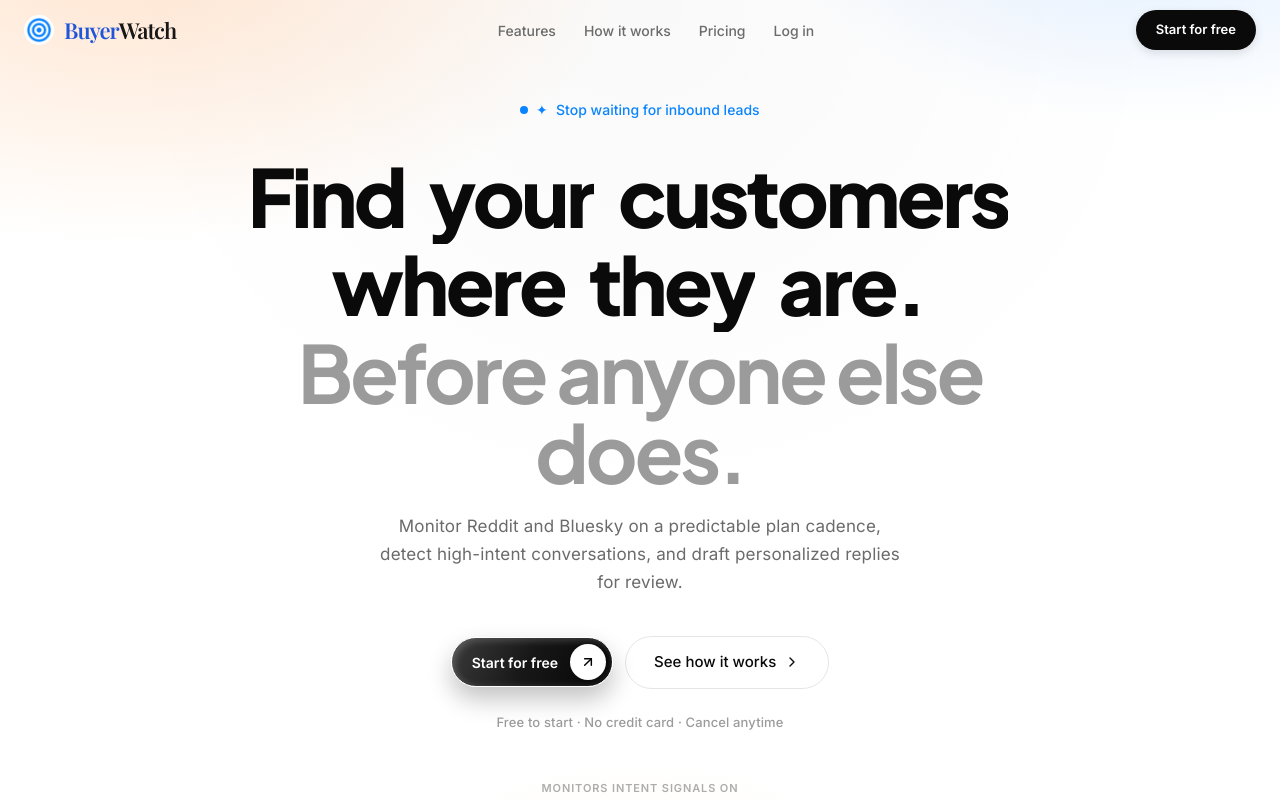
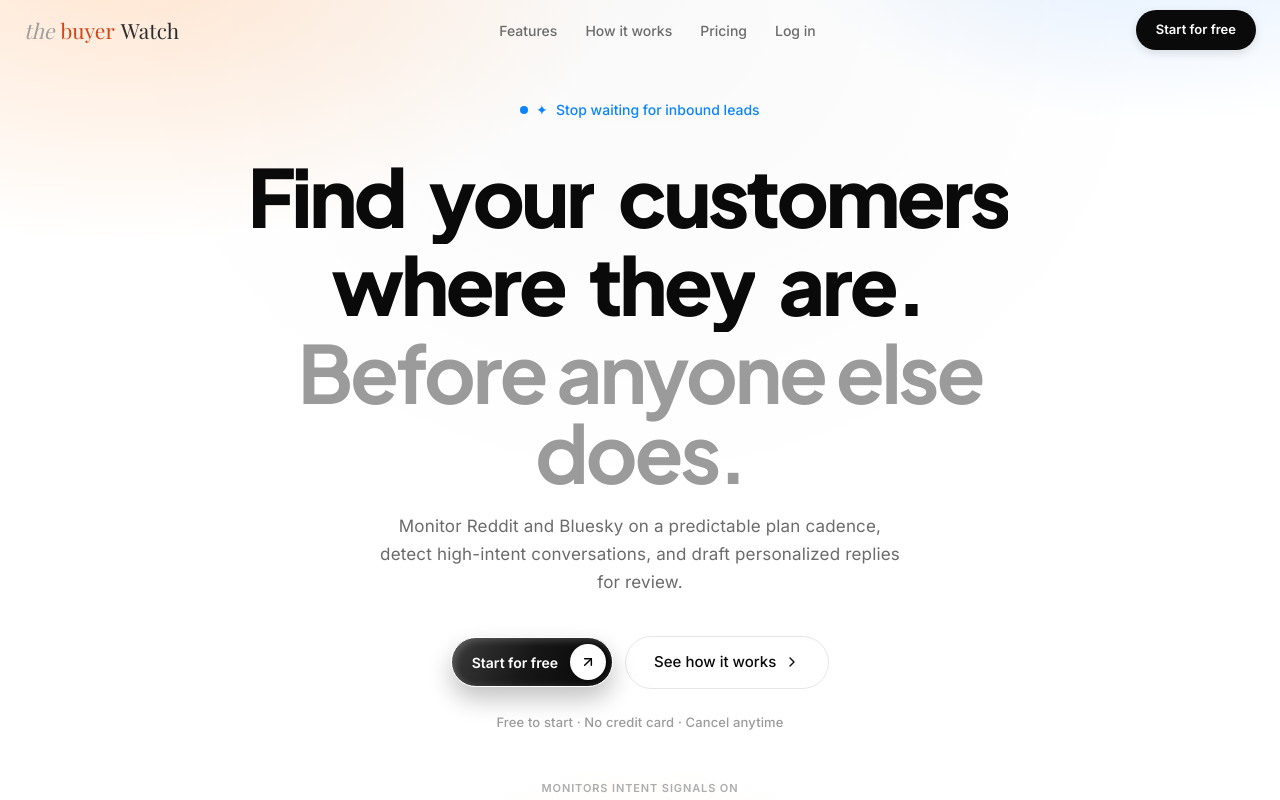
Before and after one commit to abhishekreal7/buyerwatch, a Next.js app: page / in a window 1280 px wide. Shown: the top 800 px of the page. Built offline with nearby package versions, Linux system fonts and the light colour scheme.

Commit message:
Restore BuyerWatch wordmark styling

```diff
--- a/src/components/BrandLogo.tsx
+++ b/src/components/BrandLogo.tsx
@@ -6,33 +6,35 @@ interface BrandLogoProps {
 
 const dimensions = {
   sm: { px: 22, text: 'text-[17px]' },
-  md: { px: 30, text: 'text-[22px]' },
-  lg: { px: 36, text: 'text-[27px]' },
+  md: { px: 28, text: 'text-[21px]' },
+  lg: { px: 34, text: 'text-[25px]' },
 }
 
 export function BrandLogo({ compact = false, size = 'md', tone = 'dark' }: BrandLogoProps) {
   const dim = dimensions[size]
 
-  return (
-    <span className={`inline-flex items-center gap-2.5 tracking-tight ${tone === 'light' ? 'text-white' : 'text-gray-950'}`}>
-      <span className="shrink-0" style={{ width: `${dim.px}px`, height: `${dim.px}px` }}>
+  return compact ? (
+    <span
+      className="inline-flex shrink-0"
+      style={{ width: `${dim.px}px`, height: `${dim.px}px` }}
+    >
       <img
         src="/buyerwatch_logo.png"
-          alt={compact ? 'BuyerWatch' : ''}
+        alt="BuyerWatch"
         width={dim.px}
         height={dim.px}
         className="h-full w-full rounded-full object-contain"
       />
     </span>
-      {!compact && (
+  ) : (
     <span
-          className={`${dim.text} inline-flex font-semibold leading-none tracking-[-0.045em]`}
+      className={`${dim.text} inline-flex items-baseline gap-1.5 leading-none tracking-normal`}
       style={{ fontFamily: 'var(--font-serif), "Playfair Display", Georgia, serif' }}
+      aria-label="the buyer Watch"
     >
-          <span style={{ color: tone === 'light' ? '#FFFFFF' : '#2155D9' }}>Buyer</span>
-          <span style={{ color: tone === 'light' ? '#FFFFFF' : '#171717' }}>Watch</span>
-        </span>
-      )}
+      <span className="font-normal italic" style={{ color: tone === 'light' ? '#D8D8D8' : '#9E9E9E' }}>the</span>
+      <span className="font-normal" style={{ color: tone === 'light' ? '#FFFFFF' : '#D34519' }}>buyer</span>
+      <span className="font-normal" style={{ color: tone === 'light' ? '#FFFFFF' : '#2C2C2E' }}>Watch</span>
     </span>
   )
 }
```
Lines whose indentation alone changed are shown as unchanged.
